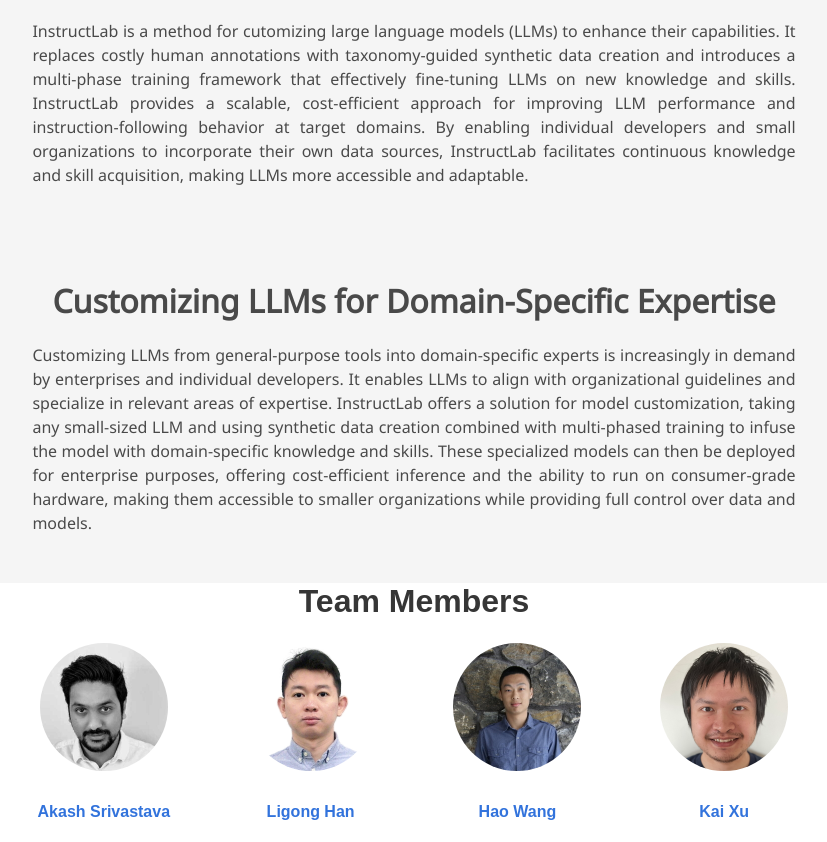
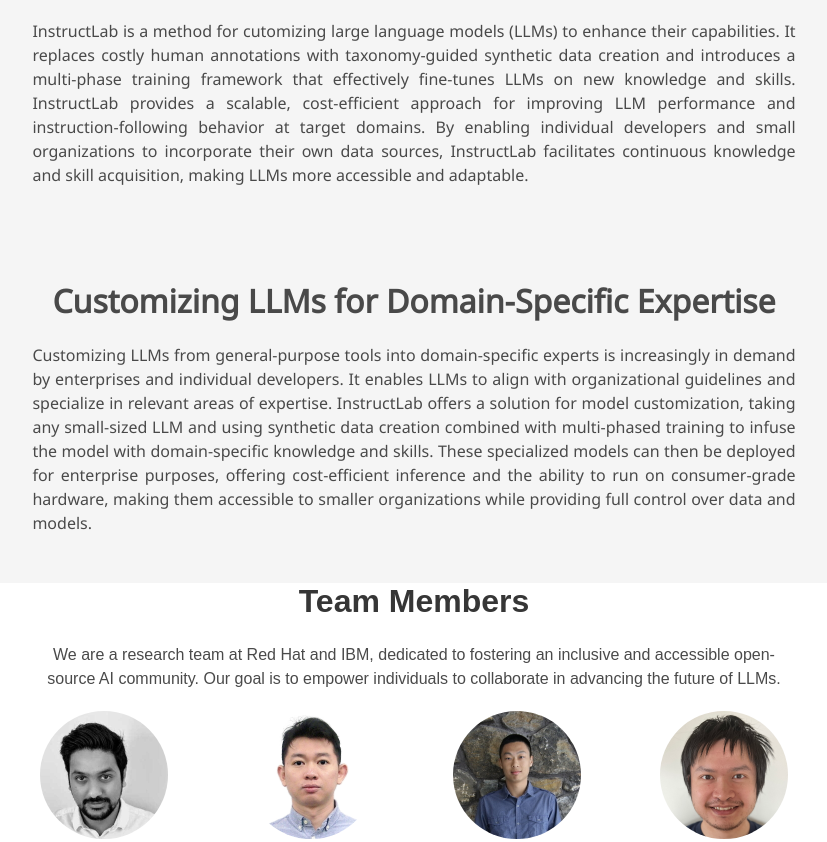
Before and after one commit to xukai92/instructlab-research, a plain HTML site: page index.html in a window 1280 px wide. Shown: the part 693-1535 px from the top of the page, without its empty margins (226-1053 px from the left). Drawn offline with nearby package versions, Linux system fonts and the light colour scheme; some icons are missing; a web font is replaced by a local one.

Commit message:
update research team section

```diff
--- a/index.html
+++ b/index.html
@@ -98,7 +98,7 @@
         <div class="content has-text-justified">
           <p>
             InstructLab is a method for cutomizing large language models (LLMs) to enhance their capabilities.
-            It replaces costly human annotations with taxonomy-guided synthetic data creation and introduces a multi-phase training framework that effectively fine-tuning LLMs on new knowledge and skills.
+            It replaces costly human annotations with taxonomy-guided synthetic data creation and introduces a multi-phase training framework that effectively fine-tunes LLMs on new knowledge and skills.
             InstructLab provides a scalable, cost-efficient approach for improving LLM performance and instruction-following behavior at target domains.
             By enabling individual developers and small organizations to incorporate their own data sources, InstructLab facilitates continuous knowledge and skill acquisition, making LLMs more accessible and adaptable.
           </p>
@@ -134,7 +134,10 @@
     <div class="columns is-centered has-text-centered">
       <div class="column is-four-fifths">
         <h2 class="title is-3">Team Members</h2>
-
+        <div style="margin-top: 20px; margin-bottom: 20px;">
+          We are a research team at Red Hat and IBM, dedicated to fostering an inclusive and accessible open-source AI community.
+          Our goal is to empower individuals to collaborate in advancing the future of LLMs.
+        </div>
         <!-- Row 1 -->
         <div class="columns is-centered is-variable is-8 is-multiline">
           <div class="column is-one-quarter has-text-centered">
```
Also changed, not shown: 1 other file.
